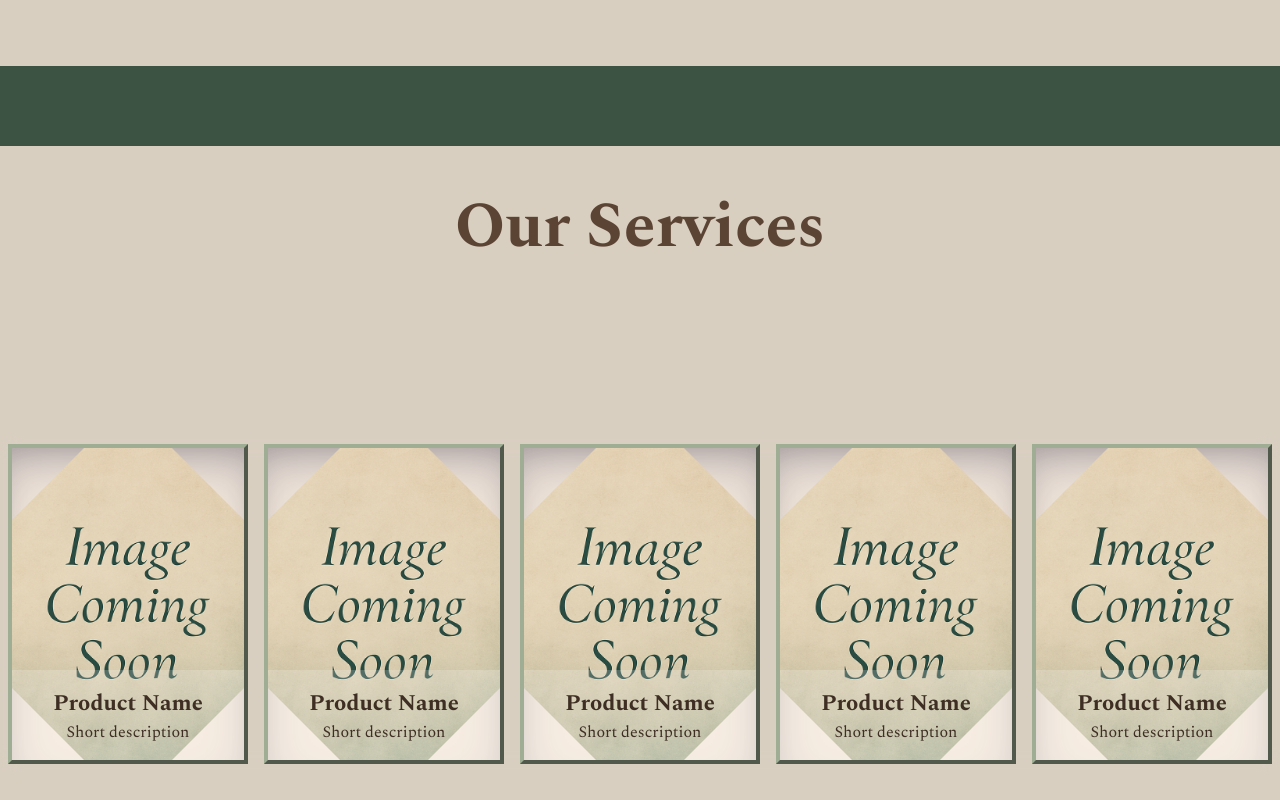
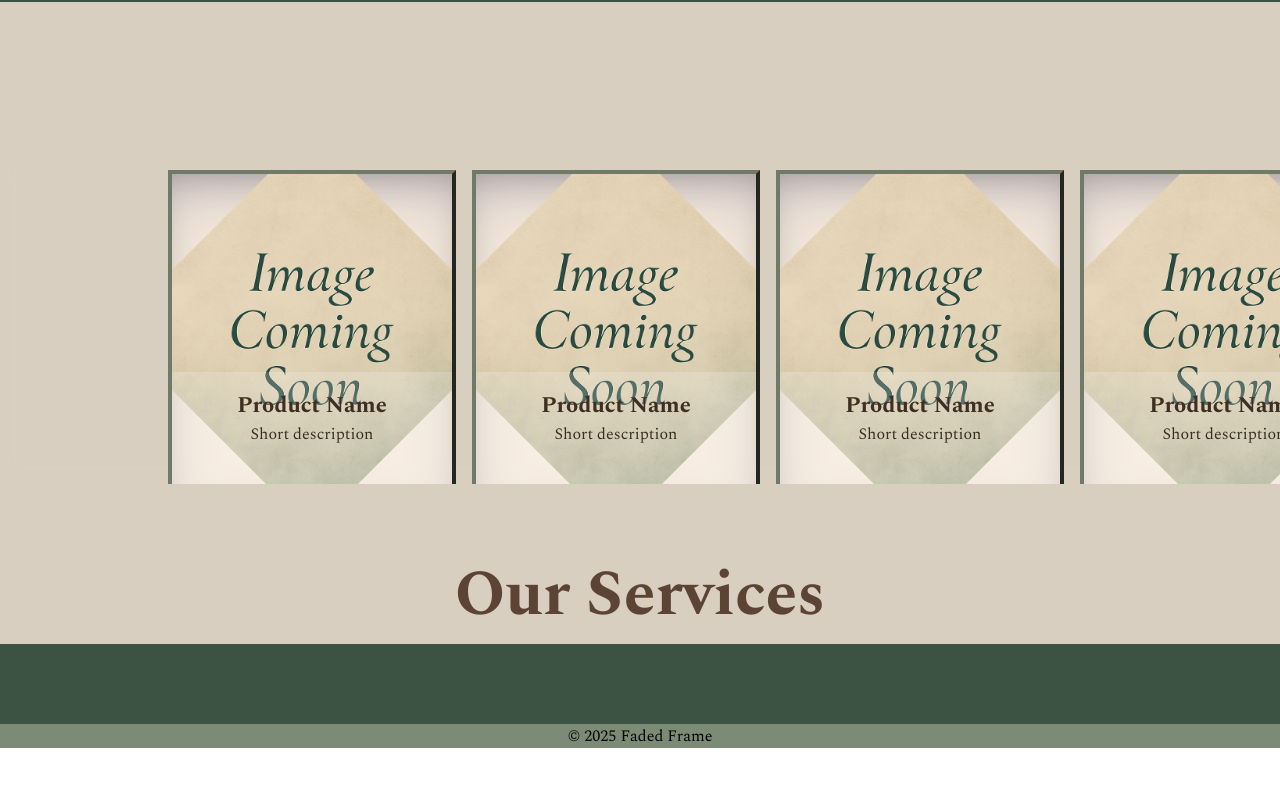
Before and after one commit to Asksolped/Faded-frame, a React (Vite) app: page / in a window 1280 px wide. Shown: the part 1520-2320 px from the top of the page. After the commit the page ends 2268 px from the top, so only its background shows below. Built offline with nearby package versions, Linux system fonts and the light colour scheme.

Commit message:
carousel update 0.5

```diff
--- a/src/App.jsx
+++ b/src/App.jsx
@@ -4,13 +4,16 @@ import Card from "./Card.jsx";
 import Hero from "./Hero.jsx";
 import Seperator from "./Seperator.jsx";
 
+/* Function to produce mutiple cards within the card component
+ */
+
 function CardComponent({ title, data }) {
   return (
     <div className="product-container">
       <h2>{title}</h2>
-      <div className="card-container">
+      <div className="card-container carousel-container">
         {data.map((item) => (
-          <Card item={item} />
+          <Card item={item} id={item.id} />
         ))}
       </div>
     </div>
@@ -18,18 +21,22 @@ function CardComponent({ title, data }) {
 }
 
 function App() {
-  const cardData = Array.from({ length: 5 }, (_, i) => ({
-    id: i,
-    content: `This is item ${i + 1}`,
+  const productCards = Array.from({ length: 5 }, (_, i) => ({
+    id: `product-${i + 1}`,
+  }));
+
+  const serviceCards = Array.from({ length: 5 }, (_, i) => ({
+    id: `service-${i + 1}`,
   }));
 
   return (
     <>
       <Hero />
       <Header />
-      <CardComponent data={cardData} title="Our Products" />
-      <Seperator/>
-      <CardComponent data={cardData} title="Our Services" />
+      <CardComponent data={productCards} title="Our Products" />
+      <Seperator />
+      <CardComponent data={serviceCards} title="Our Services" />
+      <Seperator />
       <Footer />
     </>
   );
--- a/src/Card.jsx
+++ b/src/Card.jsx
@@ -1,17 +1,12 @@
-function Card() {
+function Card(item) {
   return (
-    <div className="shop-card">
-      <img
-        src="../public/card-placeholder.png"
-        alt="product"
-        className="card-image"
-      />
-      <div className="card-text" id="card">
+    <div className="shop-card" id={item.id}>
+      <img src="/card-placeholder.png" alt="product" className="card-image" />
+      <div className="card-text">
+        <div className="carousel-snapper"></div>
         <h2>Product Name</h2>
-        <p className="always-show-text">
-          Short description
-          <p className="hover-show-text">Extended description</p>
-        </p>
+        <p className="always-show-text">Short description</p>
+        <p className="hover-show-text">Extended description</p>
       </div>
     </div>
   );
--- a/src/Hero.jsx
+++ b/src/Hero.jsx
@@ -3,10 +3,10 @@ function Hero() {
     <div className="hero">
       <div className="cta-container">
         <a href="#card">
-          <button className="cta">Call to action 1</button>
+          <button className="cta">Our products</button>
         </a>
         <a href="#">
-          <button className="cta">Call to action 2</button>
+          <button className="cta">Our services</button>
         </a>
       </div>
     </div>
--- a/src/index.css
+++ b/src/index.css
@@ -9,7 +9,7 @@
 
 :root {
   --main-color: #7c8b75;
-  --secondary-color: #9ead94;
+  --secondary-color: #6f7b68;
   --main-neutral-color: #f5e9dc;
   --secondary-neutral-color: #d9cfc1;
   --font-color-main: #3e2e23;
@@ -132,6 +132,8 @@ a {
   display: flex;
   align-items: center;
   flex-direction: column;
+  position: relative;
+  padding-top: 40%;
 }
 
 .product-container > h2 {
@@ -143,7 +145,7 @@ a {
 .card-container {
   display: flex;
   backdrop-filter: blur(10px);
-  justify-content: center;
+  padding: 0 10rem 0 10rem;
   margin: 10rem 0;
 }
 
@@ -164,6 +166,9 @@ a {
   position: relative;
   background-color: var(--main-neutral-color);
   color: var(--font-color-main);
+  position: relative;
+  flex: 0 0 30%;
+  counter-increment: item;
 }
 
 .shop-card:hover {
@@ -213,6 +218,70 @@ a {
   transition: backdrop-filter 0.6s ease-in-out;
 }
 
+/* experimental */
+
+.carousel-container {
+  position: absolute;
+  top: 0;
+  right: 0;
+  bottom: 0;
+  left: 0;
+  display: flex;
+  overflow-x: scroll;
+  counter-reset: item;
+  scroll-behavior: smooth;
+  scroll-snap-type: x mandatory;
+}
+
+@media (hover: hover) {
+  .carousel__snapper {
+    animation-name: tonext, snap;
+    animation-timing-function: ease;
+    animation-duration: 4s;
+    animation-iteration-count: infinite;
+  }
+
+  .card:last-child .carousel__snapper {
+    animation-name: tostart, snap;
+  }
+}
+
+@media (prefers-reduced-motion: reduce) {
+  .carousel-snapper {
+    animation-name: none;
+  }
+}
+
+.card-container::before,
+.card-container::after {
+  position: absolute;
+  top: 0;
+  margin-top: 37.5%;
+  width: 4rem;
+  height: 4rem;
+  transform: translateY(-50%);
+  border-radius: 50%;
+  font-size: 0;
+  outline: 0;
+}
+
+*::-webkit-scrollbar {
+  width: 0;
+}
+
+*::-webkit-scrollbar-track {
+  background: transparent;
+}
+
+*::-webkit-scrollbar-thumb {
+  background: transparent;
+  border: none;
+}
+
+* {
+  -ms-overflow-style: none;
+}
+
 .seperator {
   height: 5rem;
   background-color: var(--font-color-crazy);
@@ -239,7 +308,7 @@ footer {
   }
 }
 
-/* accesebility */
+/* accesebility could add SR only elements if needed later */
 
 @media (prefers-reduced-motion: reduce) {
   body {
```
Also changed, not shown: src/Header.jsx (+6 -2 lines).
